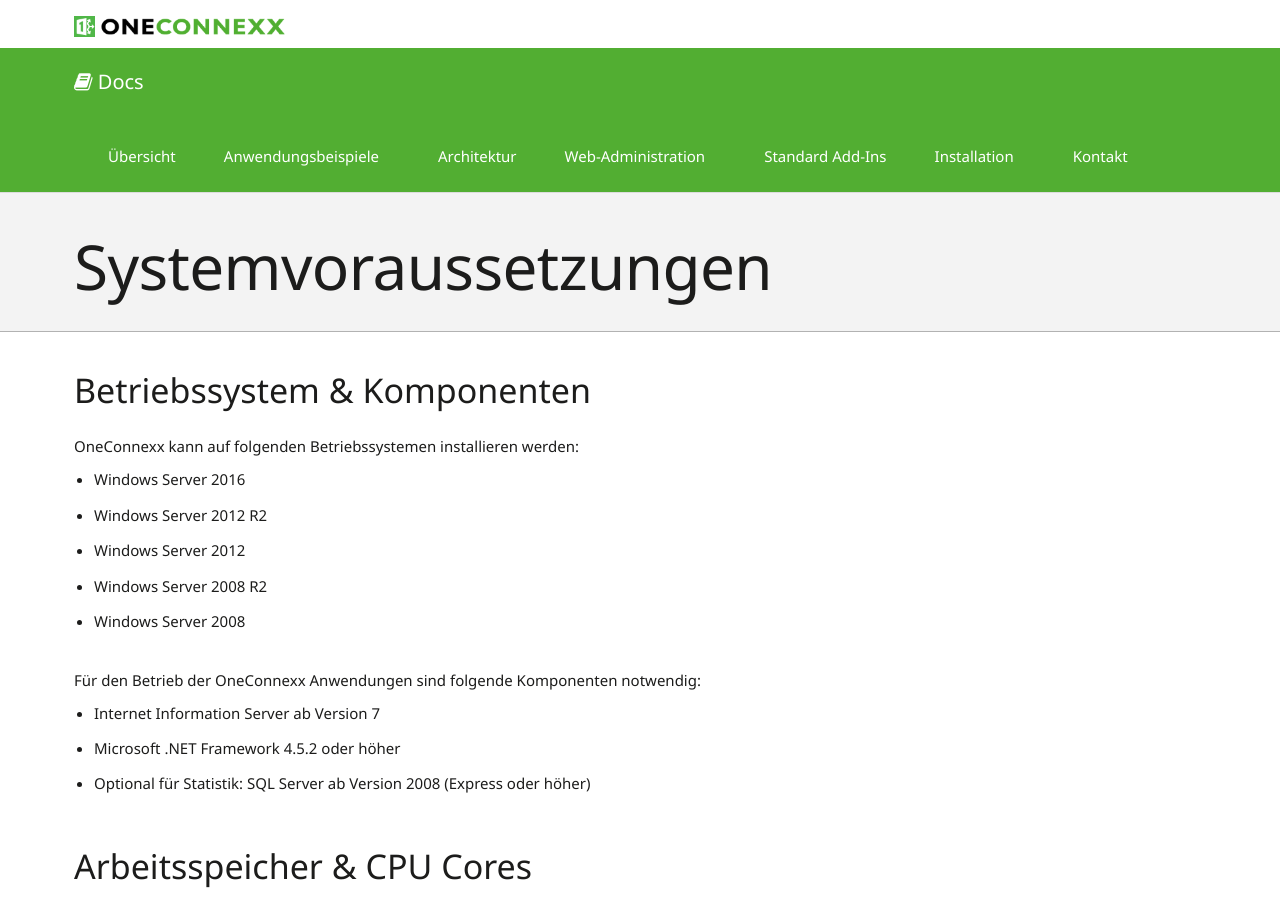
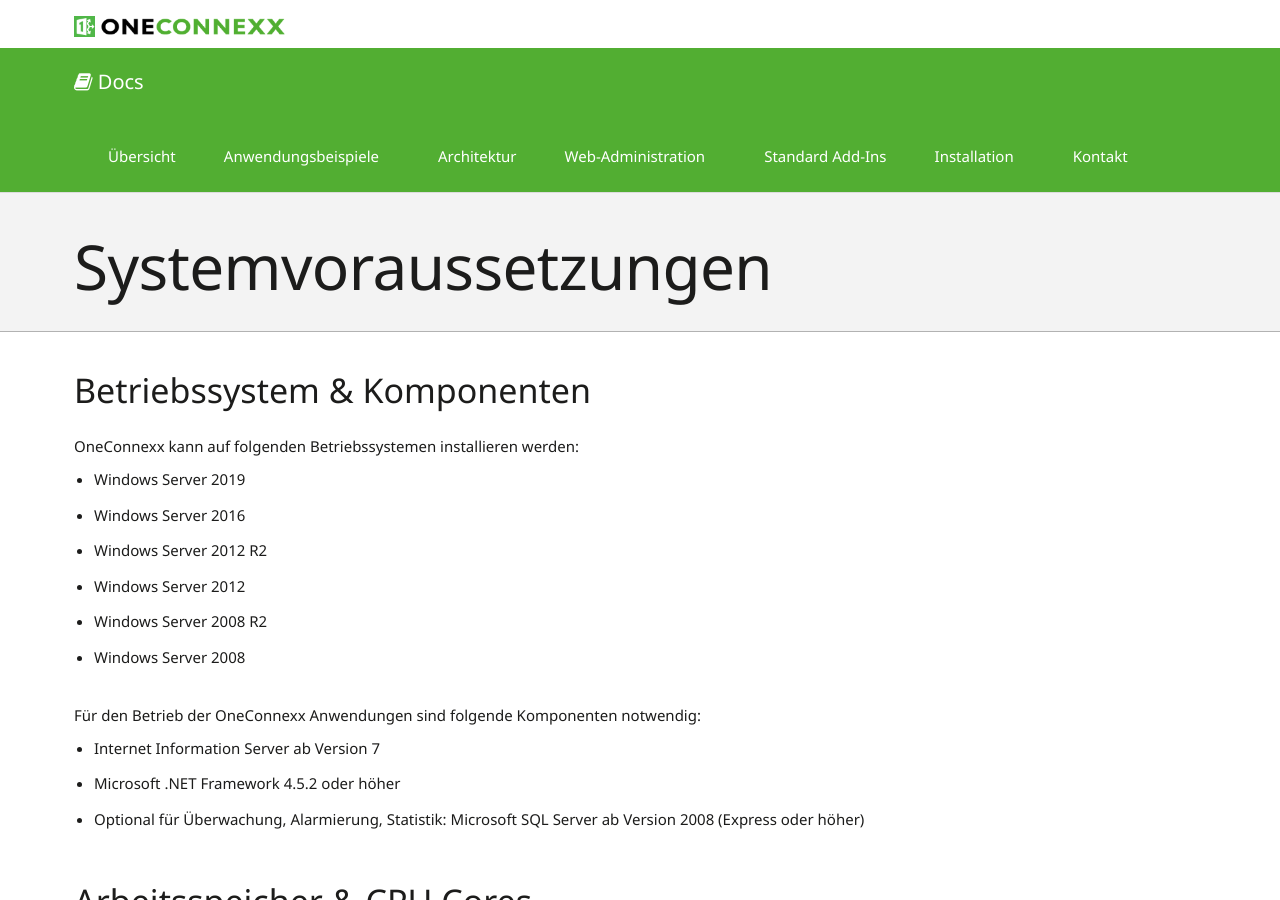
Before and after one commit to primesoft-group/oneconnexx-docs, a Jekyll site: the page built from _pages/setup/de/requirements.md, in a window 1280 px wide and 900 px high. Built offline with Jekyll 4.4.1, drawn with Linux system fonts in a browser that asks for light colours; nearby versions of some CDN libraries; some web fonts are replaced.

Commit message:
Anforderungen aktualisiert

```diff
--- a/_pages/setup/de/requirements.md
+++ b/_pages/setup/de/requirements.md
@@ -8,6 +8,7 @@
 
 OneConnexx kann auf folgenden Betriebssystemen installieren werden:
 
+* Windows Server 2019
 * Windows Server 2016
 * Windows Server 2012 R2
 * Windows Server 2012
@@ -18,7 +19,7 @@
 
 * Internet Information Server ab Version 7
 * Microsoft .NET Framework 4.5.2 oder höher
-* Optional für Statistik: SQL Server ab Version 2008 (Express oder höher)
+* Optional für Überwachung, Alarmierung, Statistik: Microsoft SQL Server ab Version 2008 (Express oder höher)
 
 ### Arbeitsspeicher & CPU Cores
 
```
